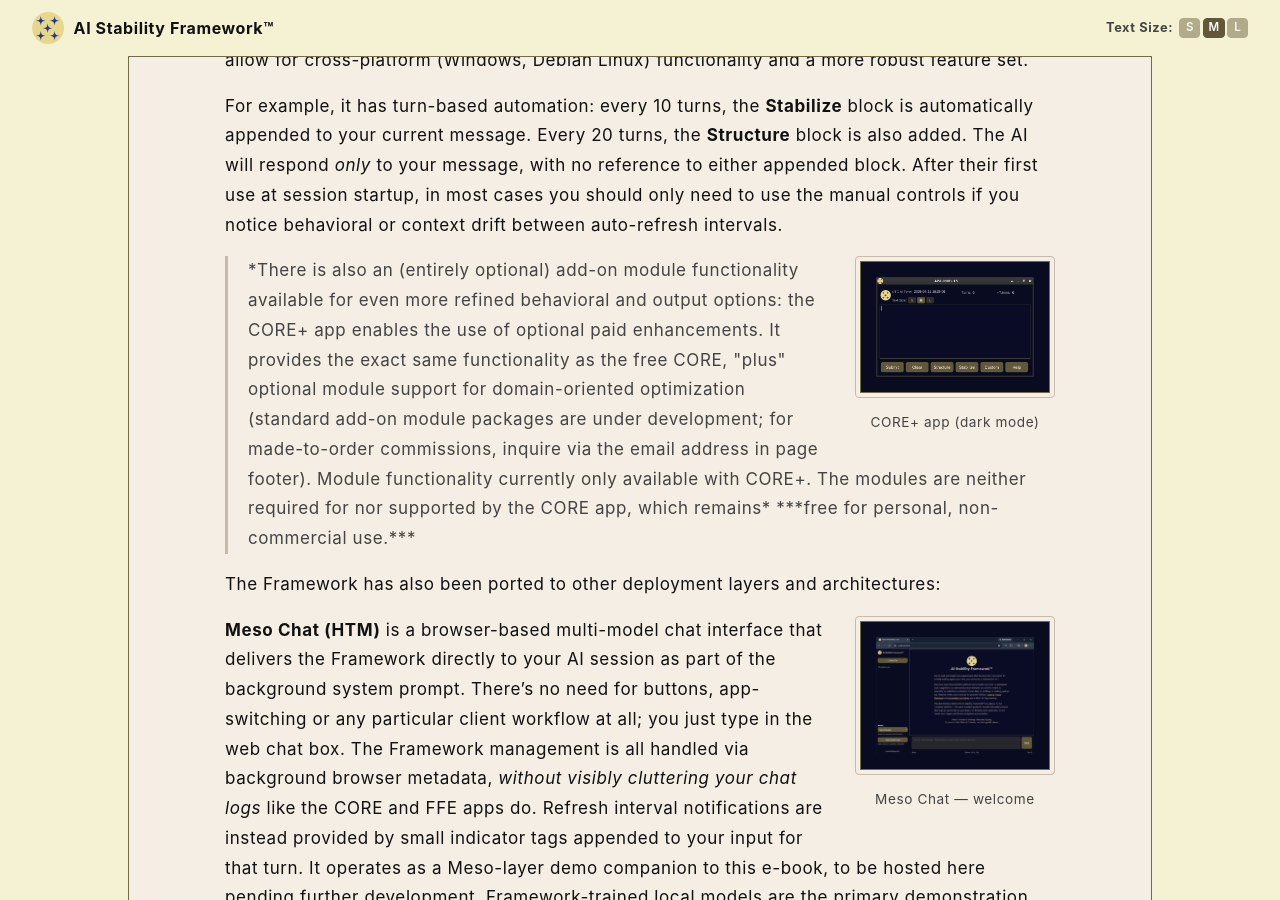
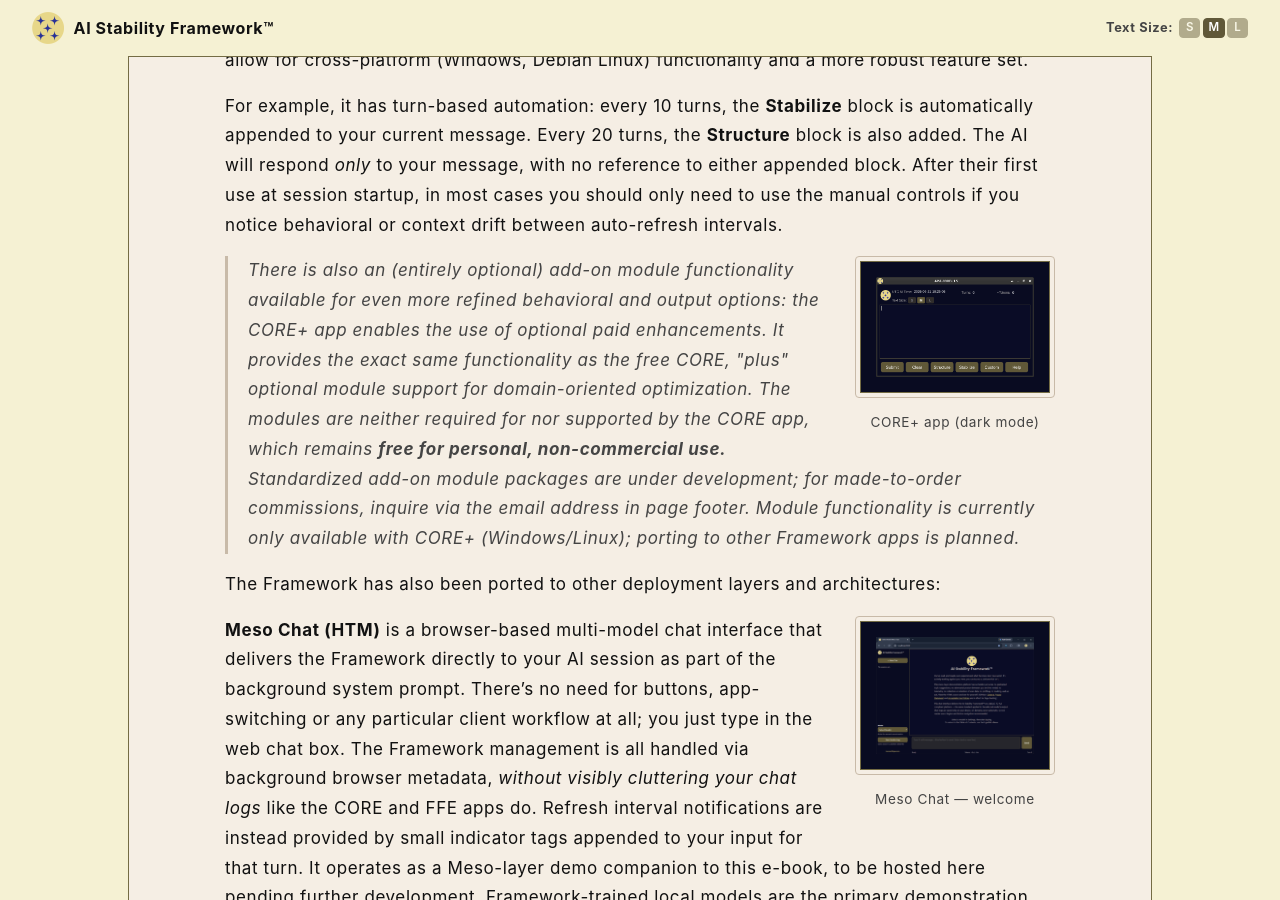
Before and after one commit to rojaslen/AISF-WEB, a Jekyll site: the page built from ch10.md, in a window 1280 px wide and 900 px high, scrolled down 3343 px. Built offline with Jekyll 4.4.1, drawn with Linux system fonts in a browser that asks for light colours; some web fonts are replaced.

Commit message:
Update ch10.md

```diff
--- a/ch10.md
+++ b/ch10.md
@@ -82,9 +82,9 @@
   <figcaption>CORE+ app (dark mode)</figcaption>
 </figure>
 
-  <blockquote>
-  *There is also an (entirely optional) add-on module functionality available for even more refined behavioral and output options: the CORE+ app enables the use of optional paid enhancements. It provides the exact same functionality as the free CORE, "plus" optional module support for domain-oriented optimization (standard add-on module packages are under development; for made-to-order commissions, inquire via the email address in page footer). Module functionality currently only available with CORE+. The modules are neither required for nor supported by the CORE app, which remains* ***free for personal, non-commercial use.***
-  </blockquote>
+<blockquote><I>There is also an (entirely optional) add-on module functionality available for even more refined behavioral and output options: the CORE+ app enables the use of optional paid enhancements. It provides the exact same functionality as the free CORE, "plus" optional module support for domain-oriented optimization. The modules are neither required for nor supported by the CORE app, which remains <B>free for personal, non-commercial use.</B>
+
+Standardized add-on module packages are under development; for made-to-order commissions, inquire via the email address in page footer. Module functionality is currently only available with CORE+ (Windows/Linux); porting to other Framework apps is planned.</I></blockquote>
 
 The Framework has also been ported to other deployment layers and architectures:
 
```
